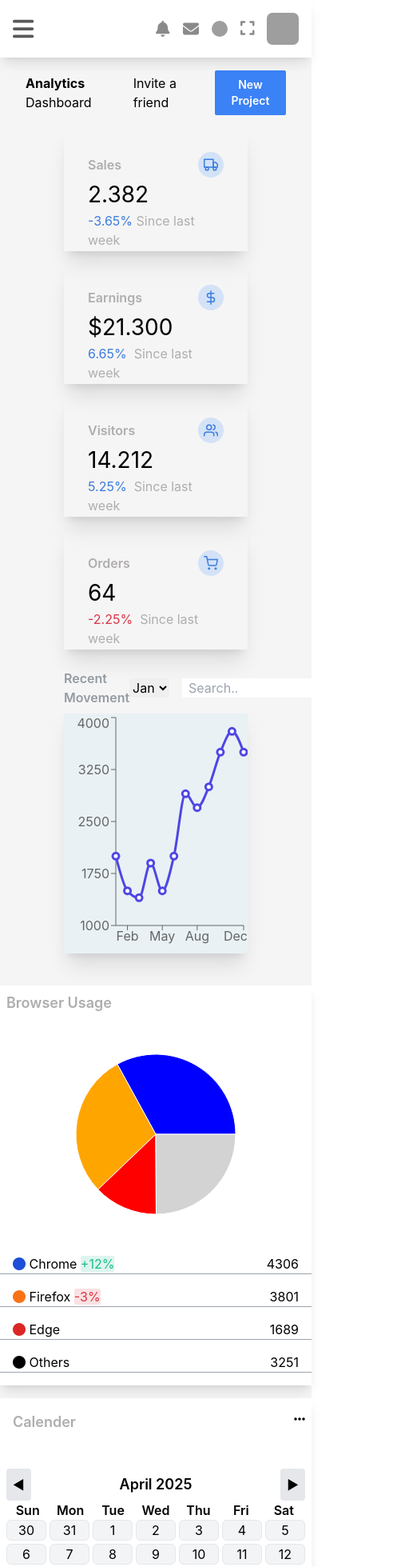
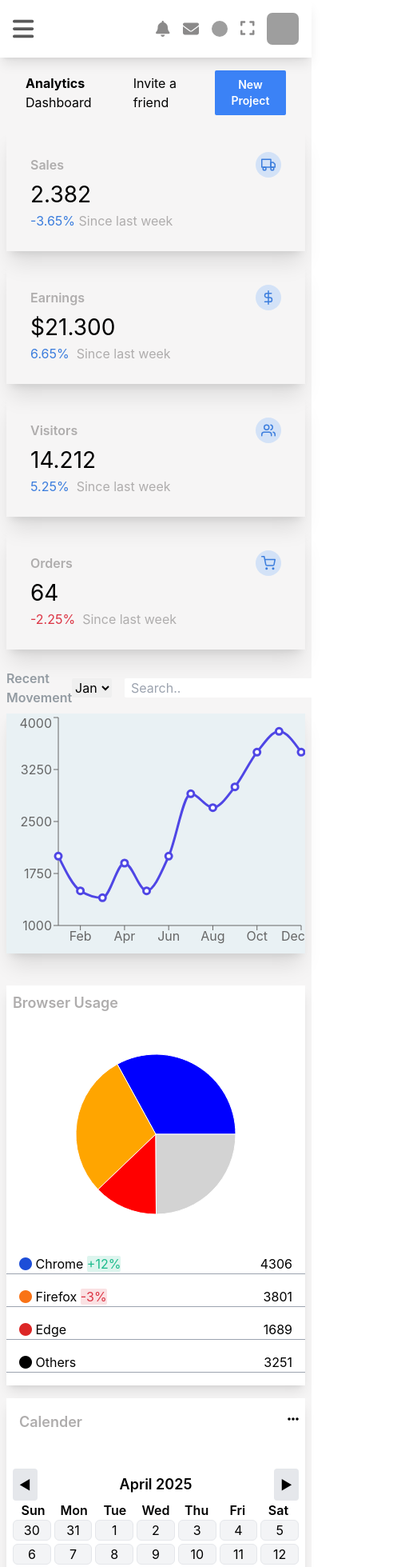
Before and after one commit to Zartasha-kanwal/Adminkit-demo, a React (Create React App) app: page / in a window 390 px wide. Shown: the top 1959 px of the page at 80% size, 492 px wide, since content can reach past the window. Built offline with nearby package versions, Linux system fonts and the light colour scheme; grey boxes are pictures that could not be loaded.

Commit message:
Fixed responsiveness issues for mobile

```diff
--- a/src/Adminkit.jsx
+++ b/src/Adminkit.jsx
@@ -670,7 +670,7 @@ export default function Adminkit() {
       </div>
 
       {/*Sales & graph section */}
-      <div className="grid lg:grid-cols-2 grid-cols-1 h-1/2 px-20 gap-4">
+      <div className="grid lg:grid-cols-2 grid-cols-1 h-1/2 lg:px-20 px-2 gap-4">
         <div className=" grid md:grid-cols-2 grid-cols-1 gap-3">
           <div className="h-[154px] p-[30px] shadow-xl">
             <div className="flex flex-row items-center justify-between font-semibold">
@@ -831,7 +831,7 @@ export default function Adminkit() {
       </div>
 
       {/*Broswer & Calender */}
-      <div className="grid lg:grid-cols-2 grid-cols-1 h-1/2 lg:px-20 gap-4 mt-10">
+      <div className="grid lg:grid-cols-2 grid-cols-1 h-1/2 lg:px-20 px-2 gap-4 mt-10">
         {/*Broswer usage area */}
         <div className="shadow-lg bg-white">
           <h1 className="font-semibold text-[#afadad] text-lg mt-2 ml-2">
```
